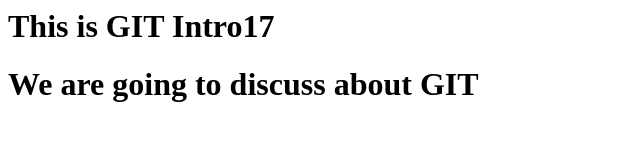
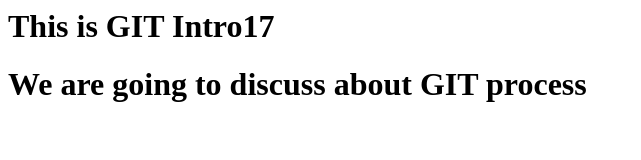
Before and after one commit to VijayInfy-31/hamamdev, a plain HTML site: page index.html in a window 1280 px wide. Shown: the whole page, without its empty margins (0-641 px from the left). Drawn offline with Linux system fonts and the light colour scheme.

Commit message:
second commit

```diff
--- a/index.html
+++ b/index.html
@@ -1,4 +1,4 @@
 <html>
 <h1>This is GIT Intro17</h1>
-<h1>We are going to discuss about GIT</h1>
+<h1>We are going to discuss about GIT process</h1>
 </html>
```
